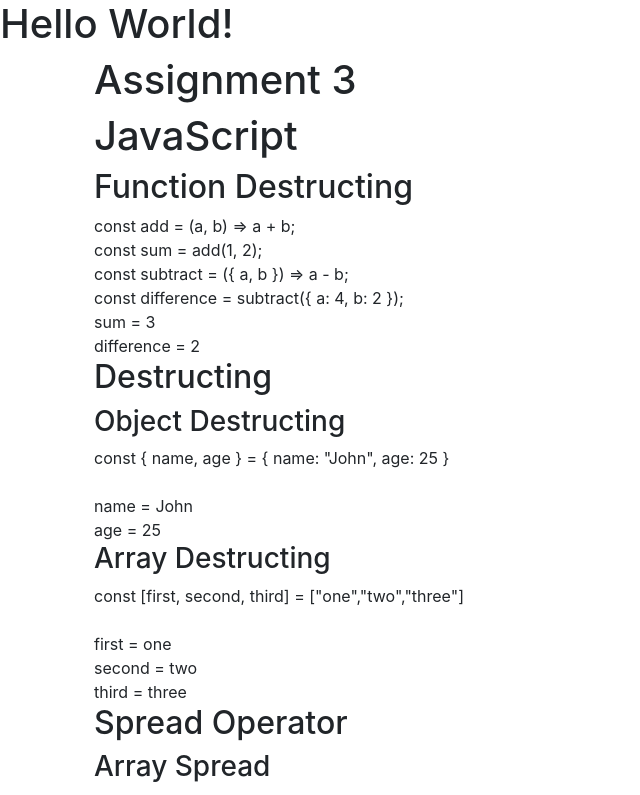
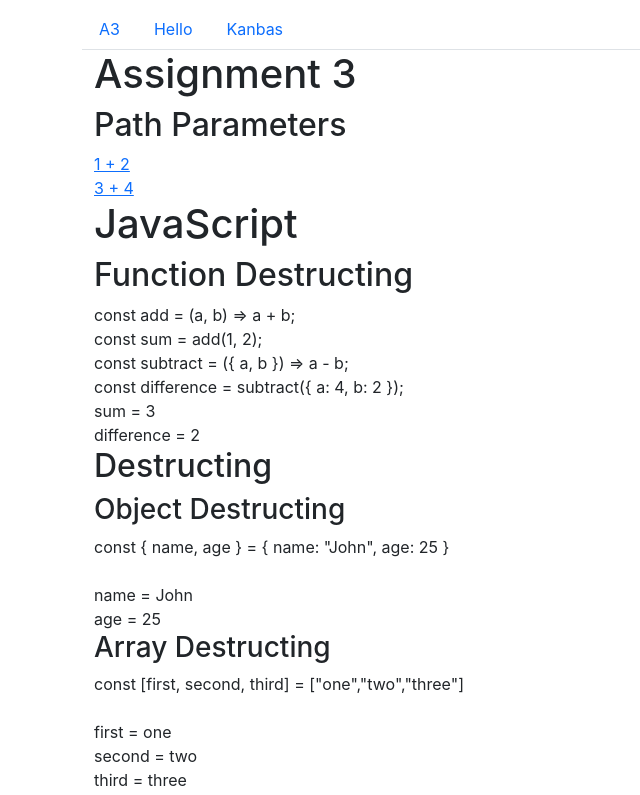
Before and after one commit to richardbeaver/kanbas-react-web-app, a React (Create React App) app: page /#/Labs in a window 1280 px wide. Shown: the top 795 px of the page, without its empty margins (0-640 px from the left). Built offline with nearby package versions, Linux system fonts and the light colour scheme; the HTML template or start-up script is replaced by a standard one.

Commit message:
Client side routing with react-router

```diff
--- a/package.json
+++ b/package.json
@@ -11,6 +11,8 @@
     "react": "^18.2.0",
     "react-dom": "^18.2.0",
     "react-icons": "^4.11.0",
+    "react-router": "^6.16.0",
+    "react-router-dom": "^6.16.0",
     "react-scripts": "5.0.1",
     "web-vitals": "^2.1.4"
   },
--- a/src/App.js
+++ b/src/App.js
@@ -1,14 +1,18 @@
+import { HashRouter, Navigate, Route, Routes } from "react-router-dom";
 import Labs from "./Labs";
 import Kanbas from "./Labs/Kanbas";
 import HelloWorld from "./Labs/a3/HelloWorld";
 
 function App() {
   return (
-    <>
-      <HelloWorld />
-      <Labs />
-      <Kanbas />
-    </>
+    <HashRouter>
+      <Routes>
+        <Route path="/" element={<Navigate to="/Labs" />} />
+        <Route path="/hello" element={<HelloWorld />} />
+        <Route path="/Labs/*" element={<Labs />} />
+        <Route path="Kanbas/*" element={<Kanbas />} />
+      </Routes>
+    </HashRouter>
   );
 }
 
--- a/src/Labs/Kanbas/index.jsx
+++ b/src/Labs/Kanbas/index.jsx
@@ -1,6 +1,9 @@
+import Nav from "../../Nav";
+
 function Kanbas() {
   return (
     <div>
+      <Nav />
       <h1>Kanbas</h1>
     </div>
   );
--- /dev/null
+++ b/src/Labs/a3/Add.jsx
@@ -0,0 +1,13 @@
+import { useParams } from "react-router";
+
+function Add() {
+  const { a, b } = useParams();
+  return (
+    <>
+      <h2>Add Path Parameters</h2>
+      {a} + {b} = {parseInt(a) + parseInt(b)}
+    </>
+  );
+}
+
+export default Add;
--- a/src/Labs/a3/HelloWorld.jsx
+++ b/src/Labs/a3/HelloWorld.jsx
@@ -1,5 +1,12 @@
+import Nav from "../../Nav";
+
 function HelloWorld() {
-  return <h1>Hello World!</h1>;
+  return (
+    <>
+      <Nav />
+      <h1>Hello World!</h1>
+    </>
+  );
 }
 
 export default HelloWorld;
--- /dev/null
+++ b/src/Labs/a3/PathParameters.jsx
@@ -0,0 +1,17 @@
+import { Link, Route, Routes } from "react-router-dom";
+import Add from "./Add";
+
+function PathParameters() {
+  return (
+    <>
+      <h2>Path Parameters</h2>
+      <Link to="/Labs/a3/add/1/2">1 + 2</Link> <br />
+      <Link to="/Labs/a3/add/3/4"> 3 + 4</Link>
+      <Routes>
+        <Route path="a3/add/:a/:b" element={<Add />} />
+      </Routes>
+    </>
+  );
+}
+
+export default PathParameters;
--- a/src/Labs/a3/index.jsx
+++ b/src/Labs/a3/index.jsx
@@ -1,9 +1,12 @@
 import JavaScript from "./JavaScript";
+import PathParameters from "./PathParameters";
 
 function Assignment3() {
   return (
     <div className="container">
       <h1>Assignment 3</h1>
+
+      <PathParameters />
       <JavaScript />
     </div>
   );
--- a/src/Labs/index.jsx
+++ b/src/Labs/index.jsx
@@ -1,8 +1,10 @@
 import Assignment3 from "./a3";
+import Nav from "../Nav";
 
 function Labs() {
   return (
     <div className="container">
+      <Nav />
       <Assignment3 />
     </div>
   );
--- /dev/null
+++ b/src/Nav.jsx
@@ -0,0 +1,25 @@
+import { Link, useLocation } from "react-router-dom";
+
+function Nav() {
+  const { pathname } = useLocation();
+
+  function activeClass(basePath) {
+    return pathname.includes(basePath) ? "active" : "";
+  }
+
+  return (
+    <nav className="nav nav-tabs mt-2">
+      <Link to="/Labs/a3" className={`nav-link ${activeClass("a3")}`}>
+        A3
+      </Link>
+      <Link to="/hello" className={`nav-link ${activeClass("hello")}`}>
+        Hello
+      </Link>
+      <Link to="/Kanbas" className={`nav-link ${activeClass("Kanbas")}`}>
+        Kanbas
+      </Link>
+    </nav>
+  );
+}
+
+export default Nav;
```
Also changed, not shown: 1 other file (tests, documents, lock files or other folders).
